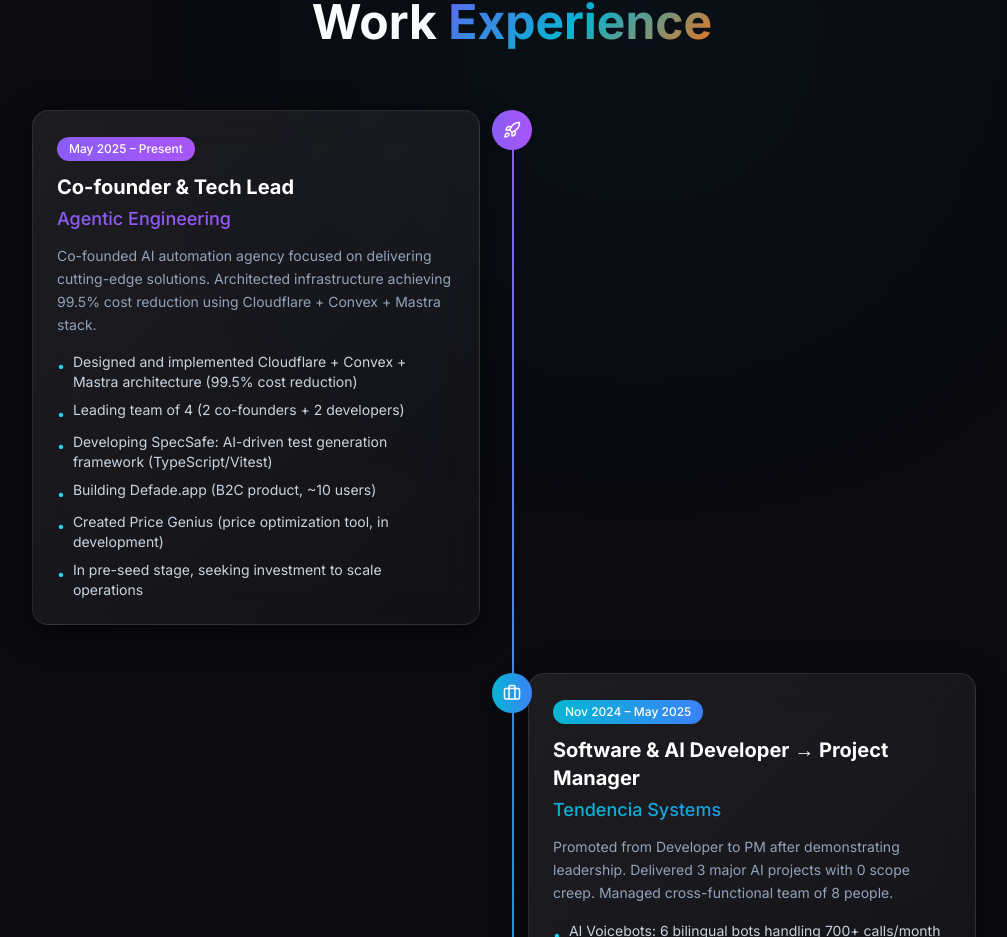
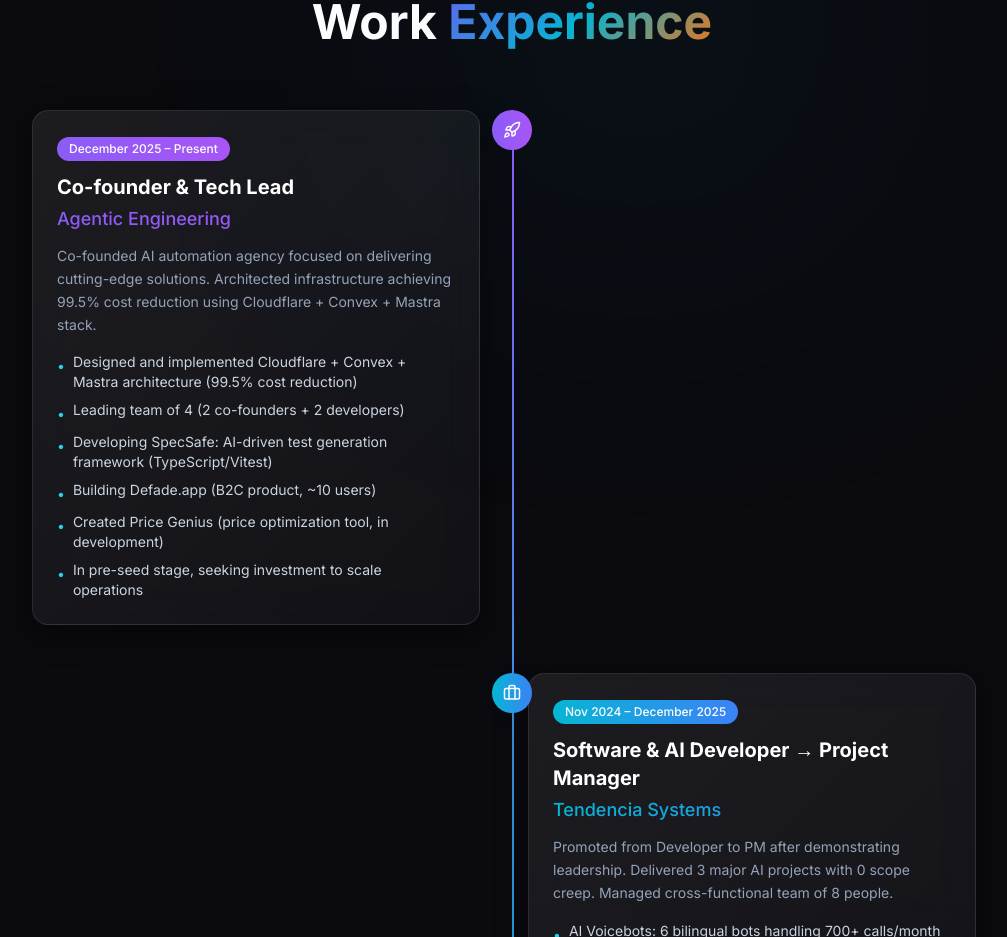
Before and after one commit to luci-efe/portfolio, a React (Vite) app in the folder app/: page / in a window 1280 px wide. Shown: the part 5034-5971 px from the top of the page, without its empty margins (128-1135 px from the left). Built offline with nearby package versions, Linux system fonts and the light colour scheme.

Commit message:
fix: update dates in Experience timeline
- Agentic Engineering: May 2025 → December 2025
- Tendencia Systems: May 2025 → December 2025

```diff
--- a/app/src/sections/Experience.tsx
+++ b/app/src/sections/Experience.tsx
@@ -16,7 +16,7 @@
   {
     title: 'Co-founder & Tech Lead',
     company: 'Agentic Engineering',
-    period: 'May 2025 – Present',
+    period: 'December 2025 – Present',
     description: 'Co-founded AI automation agency focused on delivering cutting-edge solutions. Architected infrastructure achieving 99.5% cost reduction using Cloudflare + Convex + Mastra stack.',
     achievements: [
       'Designed and implemented Cloudflare + Convex + Mastra architecture (99.5% cost reduction)',
@@ -32,7 +32,7 @@
   {
     title: 'Software & AI Developer → Project Manager',
     company: 'Tendencia Systems',
-    period: 'Nov 2024 – May 2025',
+    period: 'Nov 2024 – December 2025',
     description: 'Promoted from Developer to PM after demonstrating leadership. Delivered 3 major AI projects with 0 scope creep. Managed cross-functional team of 8 people.',
     achievements: [
       'AI Voicebots: 6 bilingual bots handling 700+ calls/month (40% of firm volume), 60% cost reduction',
```
Also changed, not shown: app/dist/assets/index-Cm_T98iV.js, app/dist/index.html.
